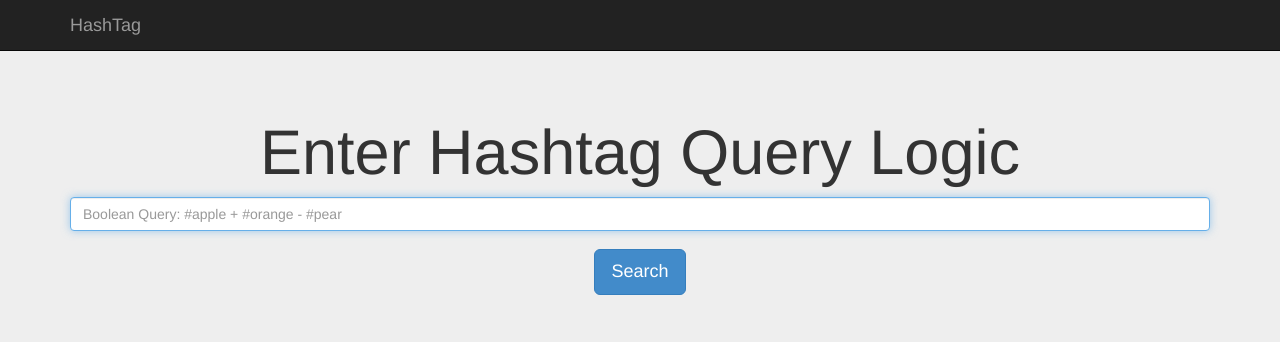
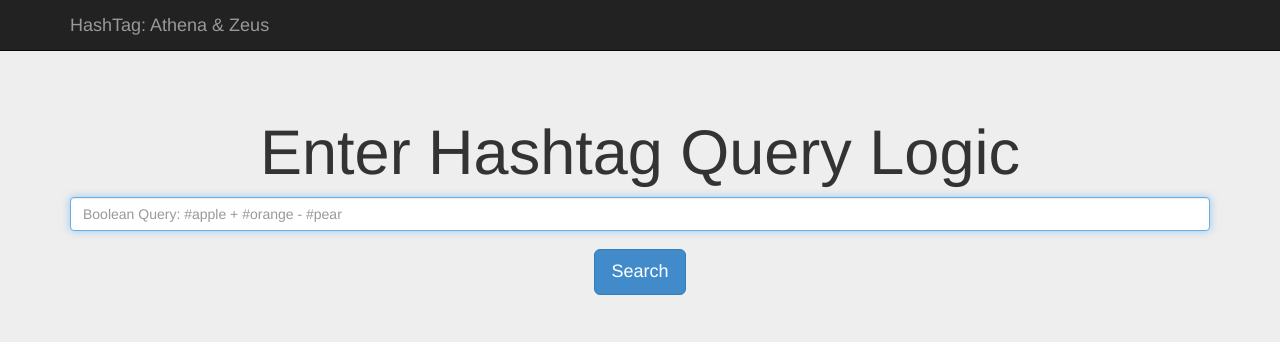
Before and after one commit to ivanyeo/CassandraMySQLBenchmarkAthenaZeus, a Django app: template tagteam/tagteam/templates/tagteam/base.html in a window 1280 px wide. Shown: the top 342 px of the page. Run offline with Django 3.2, Linux system fonts and the light colour scheme; the template is opened without the code that fills it, so the values that code supplies are empty; some libraries are stand-ins or nearby versions.

Commit message:
Update header for Athena and Zeus

```diff
--- a/tagteam/tagteam/templates/tagteam/base.html
+++ b/tagteam/tagteam/templates/tagteam/base.html
@@ -39,7 +39,7 @@
             <span class="icon-bar"></span>
             <span class="icon-bar"></span>
           </button>
-          <a class="navbar-brand" href="/">HashTag</a>
+          <a class="navbar-brand" href="/">HashTag: Athena & Zeus</a>
         </div>
         <div class="navbar-collapse collapse">
           <!--
```
